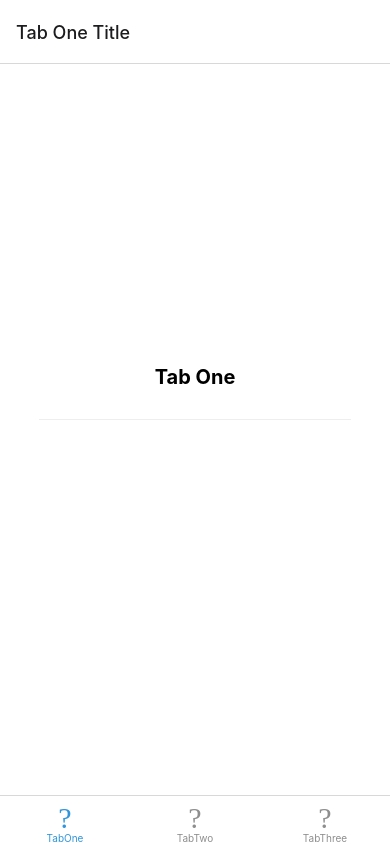
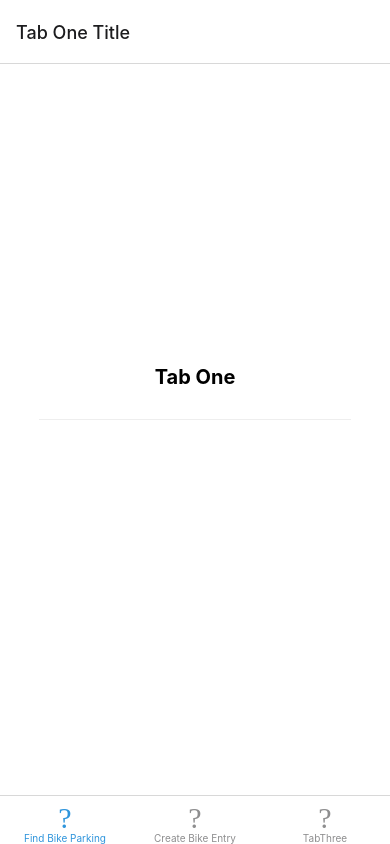
Before and after one commit to jy229319791/UNSC, a React Native app: screen /Root in a window 390 px wide. Built offline with nearby package versions, Linux system fonts and the light colour scheme; what expo-linking would draw is missing.

Commit message:
Change navbar text to actual page names

```diff
--- a/navigation/BottomTabNavigator.js
+++ b/navigation/BottomTabNavigator.js
@@ -21,7 +21,7 @@ export default function BottomTabNavigator() {
       screenOptions={{ tabBarActiveTintColor: Colors[colorScheme].tint }}
     >
       <BottomTab.Screen
-        name="TabOne"
+        name="Find Bike Parking"
         component={TabOneNavigator}
         options={{
           headerShown: false,
@@ -31,7 +31,7 @@ export default function BottomTabNavigator() {
         }}
       />
       <BottomTab.Screen
-        name="TabTwo"
+        name="Create Bike Entry"
         component={TabTwoNavigator}
         options={{
           headerShown: false,
```
